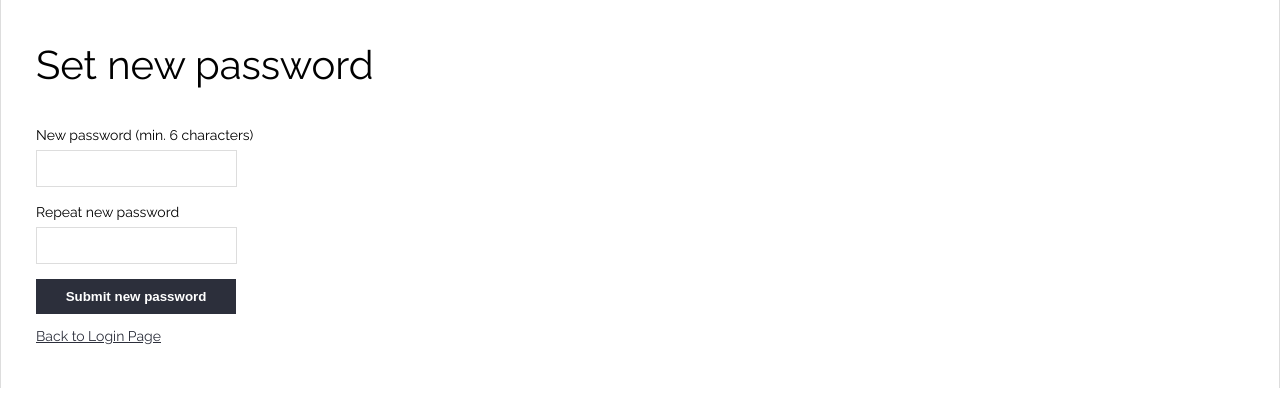
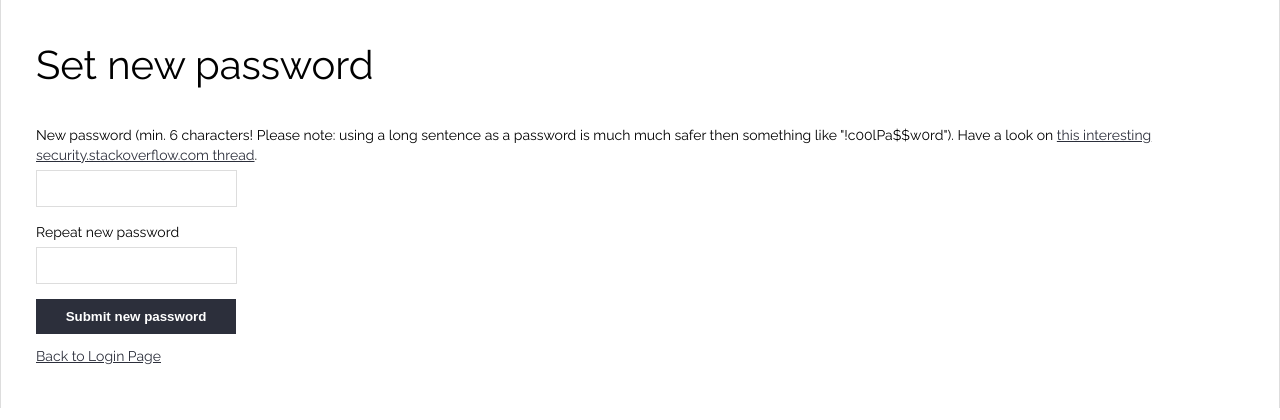
Before and after one commit to panique/huge, a PHP site: the page made by 4-full-mvc-framework/views/login/changepassword.php in a window 1280 px wide. Shown: the part 99-519 px from the top of the page. Run offline with PHP 8.4, Linux system fonts and the light colour scheme; the template is opened without the code that fills it, so the values that code supplies are empty; some libraries are stand-ins or nearby versions.

Commit message:
[FEATURE][#124] promote long-phrase-passwords: not like "my*password123", more like "correct horse battery staple"

```diff
--- a/2-advanced/views/register.php
+++ b/2-advanced/views/register.php
@@ -32,7 +32,10 @@ if ($registration->messages) {
     <label for="login_input_email">User's email</label>
     <input id="login_input_email" class="login_input" type="email" name="user_email" required />
 
-    <label for="login_input_password_new">Password (min. 6 characters)</label>
+    <label for="login_input_password_new">
+        Password (min. 6 characters! Please note: using a long sentence as a password is much much safer then something like "!c00lPa$$w0rd").
+        Have a look on <a href="http://security.stackexchange.com/questions/6095/xkcd-936-short-complex-password-or-long-dictionary-passphrase">this interesting security.stackoverflow.com thread</a>.
+    </label>
     <input id="login_input_password_new" class="login_input" type="password" name="user_password_new" pattern=".{6,}" required autocomplete="off" />
 
     <label for="login_input_password_repeat">Repeat password</label>
--- a/4-full-mvc-framework/views/login/changepassword.php
+++ b/4-full-mvc-framework/views/login/changepassword.php
@@ -20,7 +20,10 @@
         <input type='hidden' name='user_name' value='<?php echo $this->user_name; ?>' />
         <input type='hidden' name='user_password_reset_hash' value='<?php echo $this->user_password_reset_hash; ?>' />
 
-        <label for="reset_input_password_new">New password (min. 6 characters)</label>
+        <label for="reset_input_password_new">
+            New password (min. 6 characters! Please note: using a long sentence as a password is much much safer then something like "!c00lPa$$w0rd").
+            Have a look on <a href="http://security.stackexchange.com/questions/6095/xkcd-936-short-complex-password-or-long-dictionary-passphrase">this interesting security.stackoverflow.com thread</a>.
+        </label>
         <input id="reset_input_password_new" class="reset_input" type="password" name="user_password_new" pattern=".{6,}" required autocomplete="off" />
 
         <label for="reset_input_password_repeat">Repeat new password</label>
--- a/4-full-mvc-framework/views/login/register.php
+++ b/4-full-mvc-framework/views/login/register.php
@@ -28,7 +28,10 @@
         <label for="login_input_email">User's email</label>
         <input id="login_input_email" class="login_input" type="email" name="user_email" required />
 
-        <label for="login_input_password_new">Password (min. 6 characters)</label>
+        <label for="login_input_password_new">
+            Password (min. 6 characters! Please note: using a long sentence as a password is much much safer then something like "!c00lPa$$w0rd").
+            Have a look on <a href="http://security.stackexchange.com/questions/6095/xkcd-936-short-complex-password-or-long-dictionary-passphrase">this interesting security.stackoverflow.com thread</a>.
+        </label>
         <input id="login_input_password_new" class="login_input" type="password" name="user_password_new" pattern=".{6,}" required autocomplete="off" />
 
         <label for="login_input_password_repeat">Repeat password</label>
```
